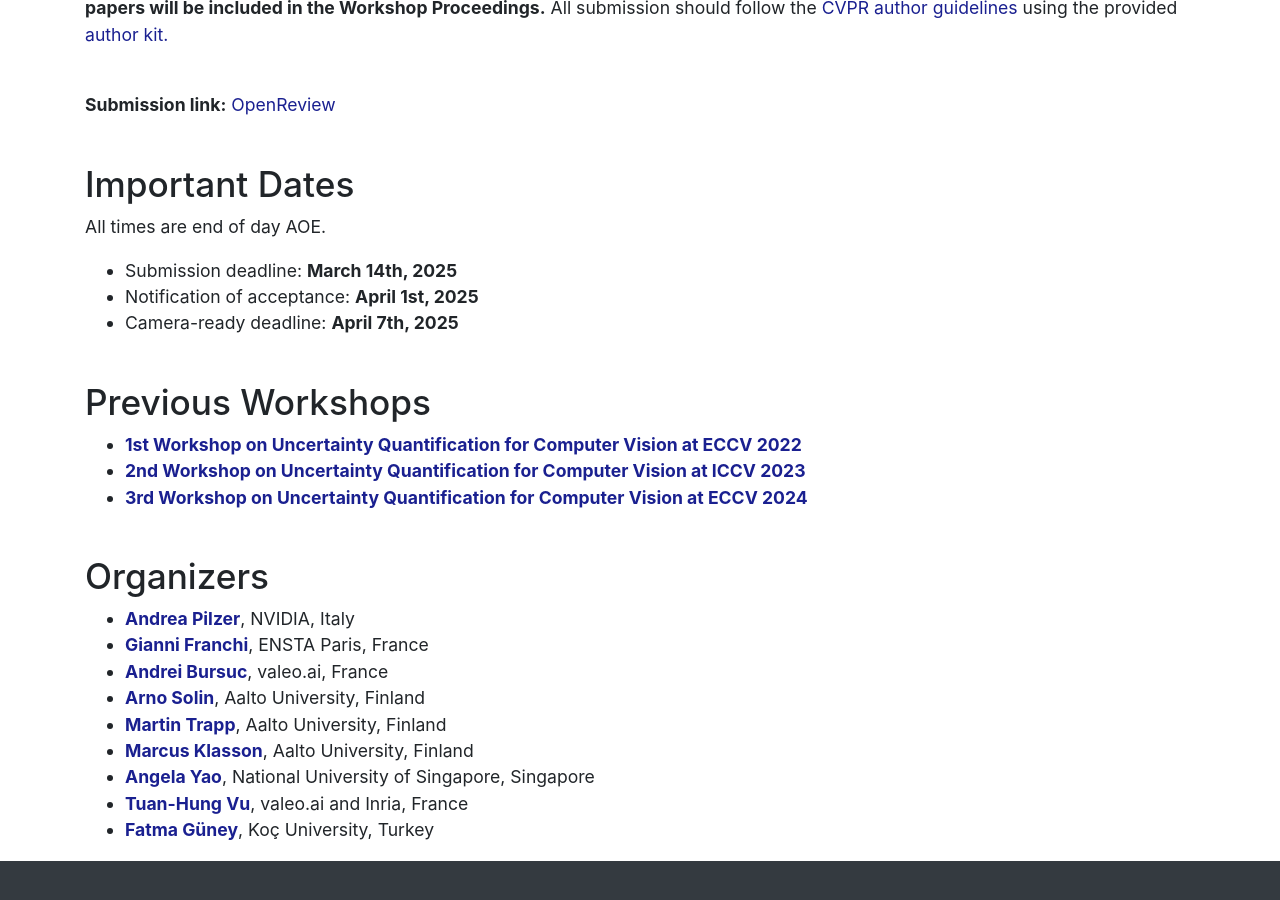
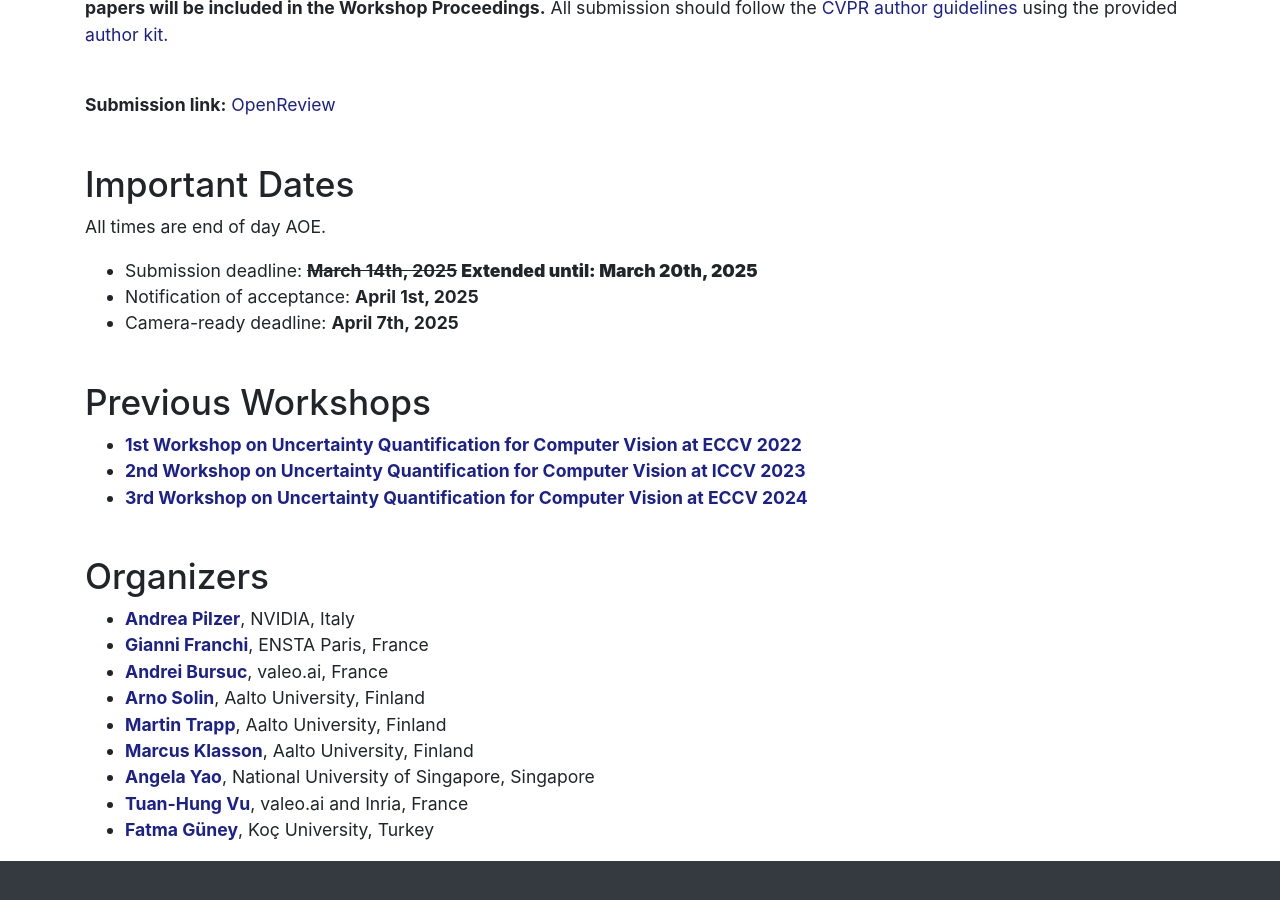
Before and after one commit to Uncertainty-CV/2025, a Jekyll site: the page built from index.html, in a window 1280 px wide and 900 px high, scrolled down 2444 px. Built offline with Jekyll 4.4.1, drawn with Linux system fonts in a browser that asks for light colours.

Commit message:
extension

```diff
--- a/_config.yml
+++ b/_config.yml
@@ -22,7 +22,7 @@ organizers: "UNCV Organizers"
 
 deadlines:
   - item: Submission deadline
-    date: March 14th, 2025
+    date: "<s>March 14th, 2025</s> <b>Extended until: March 20th, 2025</b>"
 
   - item: Notification of acceptance
     date: April 1st, 2025
```
